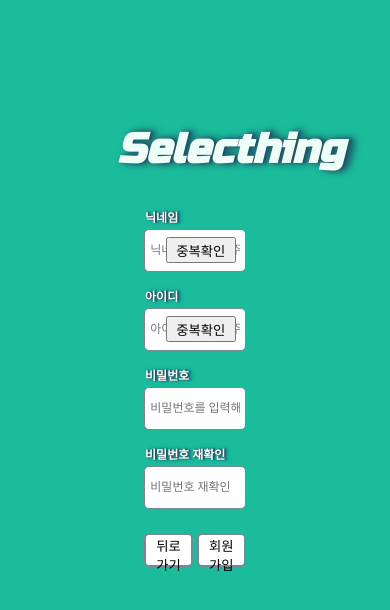
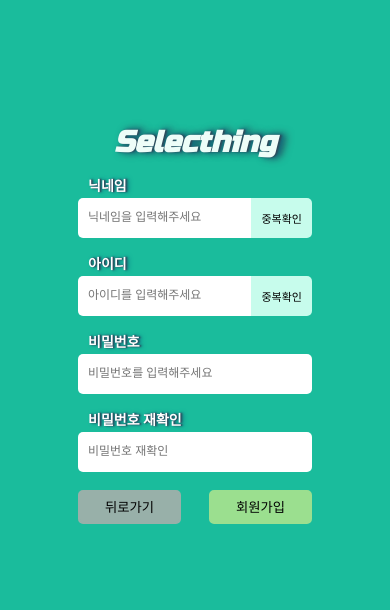
Before and after one commit to JJSEONG/React-MiniProject, a React (Create React App) app: page /login/signup in a window 390 px wide. Shown: the top 610 px of the page. Built offline with nearby package versions, Linux system fonts and the light colour scheme; a web font is replaced by a local one.

Commit message:
Sign Up Page 반응형 작업

```diff
--- a/package.json
+++ b/package.json
@@ -8,8 +8,10 @@
     "@testing-library/user-event": "^13.2.1",
     "react": "^18.2.0",
     "react-dom": "^18.2.0",
+    "react-redux": "^8.0.2",
     "react-router-dom": "^6.3.0",
     "react-scripts": "5.0.1",
+    "redux": "^4.2.0",
     "styled-components": "^5.3.5",
     "web-vitals": "^2.1.0"
   },
--- a/src/App.js
+++ b/src/App.js
@@ -15,7 +15,7 @@
         <Route path="/login" element ={<Login />} />
         <Route path="/login/signup" element={<Signup />} />
         <Route path="/newBoards" element = {<AddPost />} />
-        <Route path="/boards/details/:title" element={<Detail />}/>
+        <Route path="/boards/:title/details" element={<Detail />}/>
       </Routes>
     </div>
   );
--- a/src/components/Main.js
+++ b/src/components/Main.js
@@ -3,17 +3,26 @@
 import Header from './elements/Header'
 import Posts from './elements/Posts'
 import { useNavigate } from 'react-router-dom'
+import { useSelector } from 'react-redux'
 
 const Main = () => {
   const navigate = useNavigate();
+
+  const data = useSelector((state) => state.selecthing)
+  // console.log(data)
+
   return (
     <div>
       <Header />
       <MainWrap>
         <Banner></Banner>
-        <Posts></Posts>
-        <Posts></Posts>
-        <Posts></Posts>
+        {
+          data.post.map((v, idx) => {
+            return (
+              <Posts data = { v } key = { idx } />
+            )
+          })
+        }
       </MainWrap>
       <AddBtn onClick = {() => {
         navigate('/newBoards')
@@ -26,6 +35,9 @@
   width: 50%;
   height: 100%;
   margin: 0 auto;
+  @media (max-width: 1024px) {
+    width: 70%;
+  }
 `
 
 const Banner = styled.div`
@@ -39,6 +51,11 @@
   background-size: cover;
   margin: 140px auto 30px;
   box-sizing: border-box;
+  /* 1024보다 작으면 ! */
+  /* Desktop 1028 ~ 1440 / tablet 768 ~ 1027 / mobile 320 ~ 767 */
+  @media (max-width: 1024px) {
+    height: 300px;
+  }
 `
 
 const AddBtn = styled.div`
@@ -73,6 +90,30 @@
     transform: rotate(180deg);
     box-shadow: 0 0 10px #0C7586;
   }
+  @media (max-width: 768px) {
+    width: 30px;
+    height: 30px;
+    right: 20px;
+    bottom: 40px;
+    &:before {
+    position: absolute;
+    top: calc(50% - 2px);
+    left: calc(50% - 7px);
+    content: '';
+    width: 14px;
+    height: 4px;
+    background-color: white;
+  }
+  &:after {
+    position: absolute;
+    top: calc(50% - 7px);
+    left: calc(50% - 2px);
+    content: '';
+    width: 4px;
+    height: 14px;
+    background-color: white;
+  }
+  }
 `
 
 export default Main
--- a/src/components/Signup.js
+++ b/src/components/Signup.js
@@ -11,7 +11,6 @@
         {/* <Box> */}
         <LoginWrap>
           <Title>Selecthing</Title>
-          <br />
           <WriteBox>
             <Subject>닉네임</Subject>
             <InputWrap>
@@ -31,14 +30,14 @@
           <WriteBox>
             <Subject>비밀번호</Subject>
             <InputWrap>
-            <Id type="text" placeholder="비밀번호를 입력해주세요" />
+            <Pw type="password" placeholder="비밀번호를 입력해주세요" maxLength={16} />
             </InputWrap>
           </WriteBox>
 
           <WriteBox>
             <Subject>비밀번호 재확인</Subject>
             <InputWrap>
-            <Id type="text" placeholder="비밀번호 재확인" />
+            <Pw type="password" placeholder="비밀번호 재확인" maxLength={16} />
             </InputWrap>
           </WriteBox>
           <br/>
@@ -71,7 +70,7 @@
 `;
 
 const LoginWrap = styled.div`
-  width: 40%;
+  width: 32%;
   height: 80%;
   margin: auto;
   /* border : 1.5px solid lightslategray; */
@@ -79,6 +78,15 @@
   padding-top: 20px;
   padding-bottom: 5%;
   /* background-color: whitesmoke; */
+  @media (max-width: 320px) {
+    width: 80%;
+  }
+  @media (min-width: 321px) and (max-width: 768px) {
+    width: 60%;
+  }
+  @media (min-width: 769px) and (max-width: 1024px) {
+    width: 40%;
+  }
 `;
 
 const Title = styled.h1`
@@ -86,84 +94,133 @@
   color: #edfdf8;
   font-size: 42px;
   font-style: italic;
-  text-shadow: 2px 0 2px #2f4858, 4px 0 5px #0c7586, 6px 0 8px #2f4858;
+  text-shadow:
+    2px 0 2px #2f4858,
+    4px 0 5px #0c7586,
+    6px 0 8px #2f4858;
   font-family: "Russo One", sans-serif;
+  @media (max-width: 320px) {
+    font-size: 26px;
+  }
+  @media (min-width: 321px) and (max-width: 768px) {
+    font-size: 30px;
+  }
 `;
 
-const WriteBox = styled.div``;
-
-
+const WriteBox = styled.div`
+  width: 100%;
+`;
 
 const Subject = styled.h3`
+  width: 100%;
   margin: 15px 0 3px 0 ;
-  font-size: 12px;
+  font-size: 16px;
   /* width: 40%; */
   display: flex;
-  padding-left: 18%;
+  padding-left: 10px;
   color: white;
   text-shadow: 1px 0 1px #2f4858, 3px 0 4px #0c7586, 2px 0 2px #2f4858;
+  @media (max-width: 768px) {
+    font-size: 14px;
+  }
 `;
 
 const InputWrap = styled.div`
-  height: 43px;
-  width: 65%;
+  height: 40px;
+  width: 100%;
   margin : 0 auto;
-  position: relative;
+  display: flex;
+  justify-content: center;
+  align-items: center;
 `;
 
 const Id = styled.input`
   width :100%;
   height: 100%;
-  padding: 5px 5px;
-  border-radius: 5px;
+  padding: 5px 10px;
+  border-radius: 5px 0 0 5px;
   border-bottom: 2px solid rgb(219, 232, 216);
-  border: 1.5px solid lightslategray;
+  border: none;
   font-size: 12px;
   font-weight: 500;
-  margin-bottom: 15px;
+  outline: none;
   box-sizing: border-box;
   &:hover {
     box-shadow: 0 0 7px #0C7586;
   }
+`;
 
+const Pw = styled.input`
+  width :100%;
+  height: 100%;
+  padding: 5px 10px;
+  border-radius: 5px 5px;
+  border-bottom: 2px solid rgb(219, 232, 216);
+  border: none;
+  font-size: 12px;
+  font-weight: 500;
+  outline: none;
+  box-sizing: border-box;
+  &:hover {
+    box-shadow: 0 0 7px #0C7586;
+  }
 `;
 
 const Button = styled.button`
-  width:70px;
-  height: 26px;
-  position: absolute;
-  right: 10px;
-  top:calc(50% - 13px);
+  width: 80px;
+  height: 100%;
+  border: none;
+  border-radius: 0 5px 5px 0;
+  box-sizing: border-box;
+  background-color: #C7FCEC;
   cursor: pointer;
-
+  @media (max-width: 768px) {
+    font-size: 11px;
+  }
 `;
 
 const Back = styled.button`
-  width: 48%;
-  height: 34px;
-  border: 2px solid lightslategray;
+  width: 44%;
+  height: 100%;
+  border: 2px solid #98B0A9;
   background-color: white;
-
   border-radius: 5px;
   outline: none;
   cursor: pointer;
-  /* position: absolute; */
-  /* top: calc(50% - 17px); */
-  /* right: 100px; */
-  /* transition: .3s; */
-  /* &:hover {
+  display: flex;
+  justify-content: center;
+  align-items: center;
+  box-sizing: border-box;
   background-color: white;
-    color: #1ABC9C;
-    box-shadow: 0 0 20px #0C7586; */
+  &:first-child {
+    background-color: #98B0A9;
+    color: #000;
+  }
+  &:last-child {
+    background-color: #9BDF8F;
+    border: 2px solid #9BDF8F;
+    color: #000;
+  }
+  &:first-child:hover {
+    box-shadow: 0 0 8px rgba(0, 0, 0, 0.6);
+  }
+  &:last-child:hover {
+    box-shadow: 0 0 8px rgba(0, 0, 0, 0.6);
+  }
+  @media (max-width: 320px) {
+    width: 46%;
+    font-size: 12px;
+  }
 `;
 
 const ButtonBox = styled.div`
-  width : 65%;
-  height : 26px;
-  margin: 10px auto 0;
+  width : 100%;
+  height : 34px;
+  margin: 0 auto;
   display: flex;
   justify-content: space-between;
   align-items: center;
+  box-sizing: border-box;
 `;
 
 export default Signup;
--- a/src/components/elements/Posts.js
+++ b/src/components/elements/Posts.js
@@ -2,23 +2,22 @@
 import styled from 'styled-components'
 import { useNavigate } from 'react-router-dom'
 
-import Logo from '../../logo.png'
-
-const Posts = () => {
+const Posts = ({ data }) => {
 
   const navigate = useNavigate()
+  console.log(data)
 
   return (
     <Post onClick={() => {
-      navigate('/boards/details/Post_id')
+      navigate('/boards/' + data.nickname + '/details')
     }}>
       <Wrap>
         <ImgWrap>
-          <img src={Logo} alt="" />
+          <img src={data.images} alt="" />
         </ImgWrap>
         <ConWrap>
-          <h2>요즘 HOT한 깻잎 논쟁</h2>
-          <p>내 절친의 깻잎을 떼어주는 나의 애인, 어떻게 생각하시나요?</p>
+          <h2>{data.title}</h2>
+          <p>{data.contents}</p>
         </ConWrap>
       </Wrap>
     </Post>
@@ -40,9 +39,15 @@
   margin: 30px auto;
   &:hover {
     box-shadow: 0 0 14px #0C7586;
+    transform: scale(1.05);
   }
   &:hover h2 {
     font-size: 25px;
+  }
+  @media (max-width: 768px) {
+    &:hover h2 {
+      font-size: 17px;
+    }
   }
 `
 
@@ -53,19 +58,30 @@
   display: flex;
   justify-content: space-between;
   align-items: center;
+  @media (max-width: 768px) {
+    flex-direction: column;
+    height: 100%;
+  }
 `
 
 const ImgWrap = styled.div`
   width: 140px;
   height: 140px;
-  background-color: black;
+  background-color: #1ABC9C;
   border-radius: 50%;
   display: flex;
   justify-content: center;
   align-items: center;
+  overflow: hidden;
   img {
-    width: 90%;
-    height: 90%;
+    width: 95%;
+    height: 95%;
+    border-radius: 50%;
+  }
+  @media (max-width: 768px) {
+    width: 100px;
+    height: 100px;
+    margin: 20px 0;
   }
 `
 
@@ -86,6 +102,15 @@
     box-sizing: border-box;
     transition: 0.6s;
   }
+  @media (max-width: 768px) {
+    width: 100%;
+    h2 {
+      font-size: 16px;
+    }
+    p {
+      font-size: 12px;
+    }
+  }
 `
 
 export default Posts
--- a/src/index.js
+++ b/src/index.js
@@ -5,11 +5,16 @@
 import reportWebVitals from './reportWebVitals';
 import { BrowserRouter } from 'react-router-dom'
 
+import { Provider } from 'react-redux';
+import Store from './redux/Store'
+
 const root = ReactDOM.createRoot(document.getElementById('root'));
 root.render(
-  <BrowserRouter>
-    <App />
-  </BrowserRouter>
+  <Provider store={Store}>
+    <BrowserRouter>
+      <App />
+    </BrowserRouter>
+  </Provider>
 );
 
 // If you want to start measuring performance in your app, pass a function
--- /dev/null
+++ b/src/redux/Store.js
@@ -0,0 +1,8 @@
+import { legacy_createStore as createStore, combineReducers } from "redux";
+import selecthing from "./modules/selecthing"
+
+const rootReducer = combineReducers({selecthing});
+
+const Store = createStore(rootReducer)
+
+export default Store;
--- /dev/null
+++ b/src/redux/modules/selecthing.js
@@ -0,0 +1,46 @@
+// selecthing.js
+
+// Actions
+const LOAD = "selecthing/LOAD";
+
+const initialState = {
+  post : [
+    {
+      username: "spa@dev.com",
+      nickname: "스파게티",
+      title: "요즘 HOT한 깻잎 논쟁",
+      images: "https://encrypted-tbn0.gstatic.com/images?q=tbn:ANd9GcRpODkDnFxgef41DJWIx-I4aJuAuMMweHw1Ng&usqp=CAU  ",
+      contents: "내 절친의 깻잎을 떼어주는 나의 애인, 어떻게 생각하시나요?",
+    },
+    {
+      username: "seong@dev.com",
+      nickname: "정성스럽게",
+      title: "요즘 HOT한 새우 논쟁",
+      images: "https://encrypted-tbn0.gstatic.com/images?q=tbn:ANd9GcRpODkDnFxgef41DJWIx-I4aJuAuMMweHw1Ng&usqp=CAU  ",
+      contents: "내 절친의 새우를 까서 주는 나의 애인, 어떻게 생각하시나요?",
+    },
+    {
+      username: "spy@dev.com",
+      nickname: "스파이",
+      title: "요즘 HOT한 롱패딩 논쟁",
+      images: "https://encrypted-tbn0.gstatic.com/images?q=tbn:ANd9GcRpODkDnFxgef41DJWIx-I4aJuAuMMweHw1Ng&usqp=CAU  ",
+      contents: "내 절친의 패딩 지퍼를 올려주는 나의 애인, 어떻게 생각하시나요?",
+    }
+  ]
+}
+
+// Action Creators
+export function loadPost(post) {
+  return { type: LOAD, post }
+}
+
+// Reducer
+export default function reducer(state = initialState, action = {} ) {
+  switch (action.type) {
+    case "selecthing/LOAD": {
+      return { post: action.post }
+    }
+
+    default: return state;
+  }
+}
```
Also changed, not shown: 1 other file (tests, documents, lock files or other folders). Lines whose indentation alone changed are shown as unchanged.
